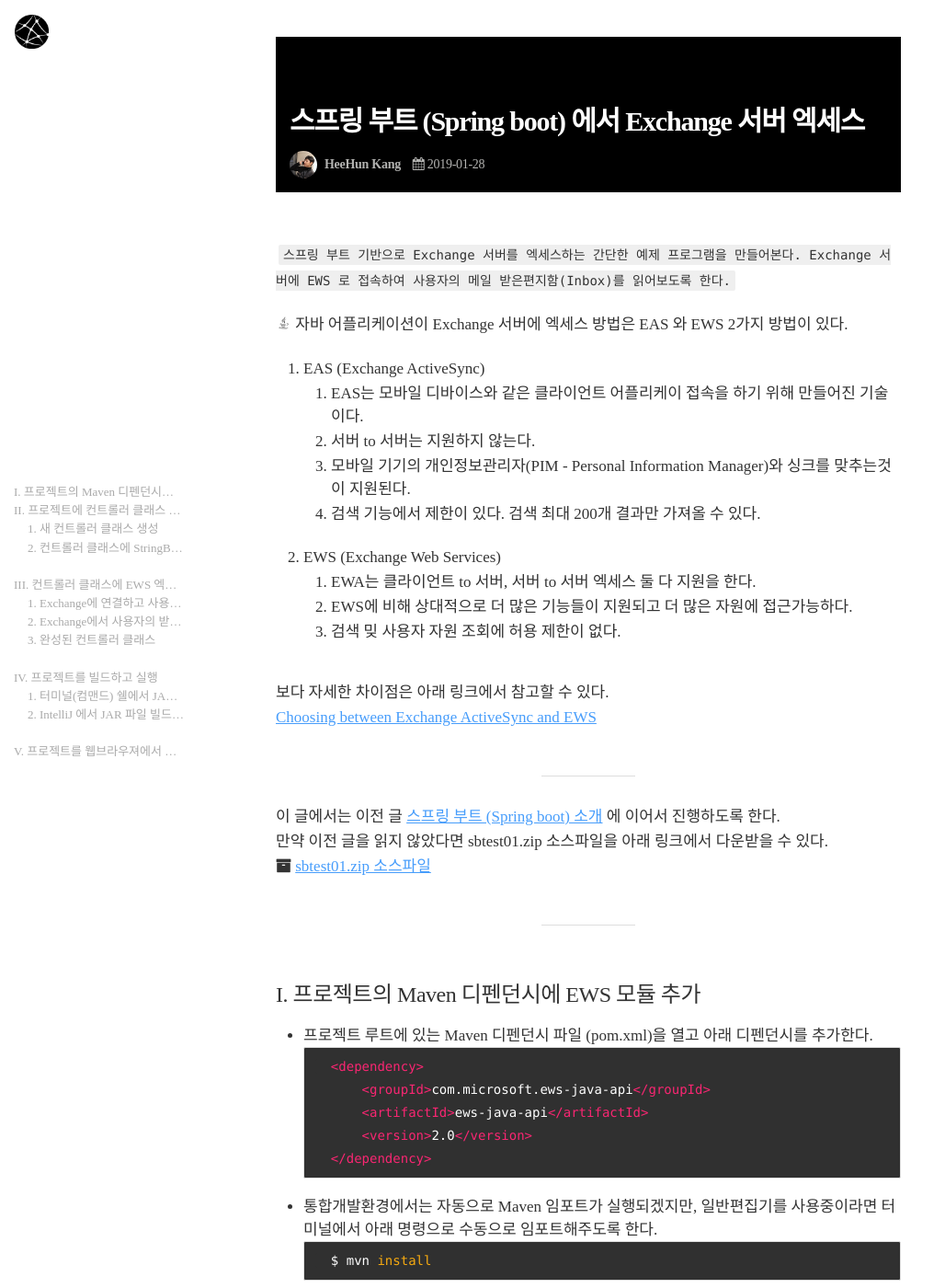
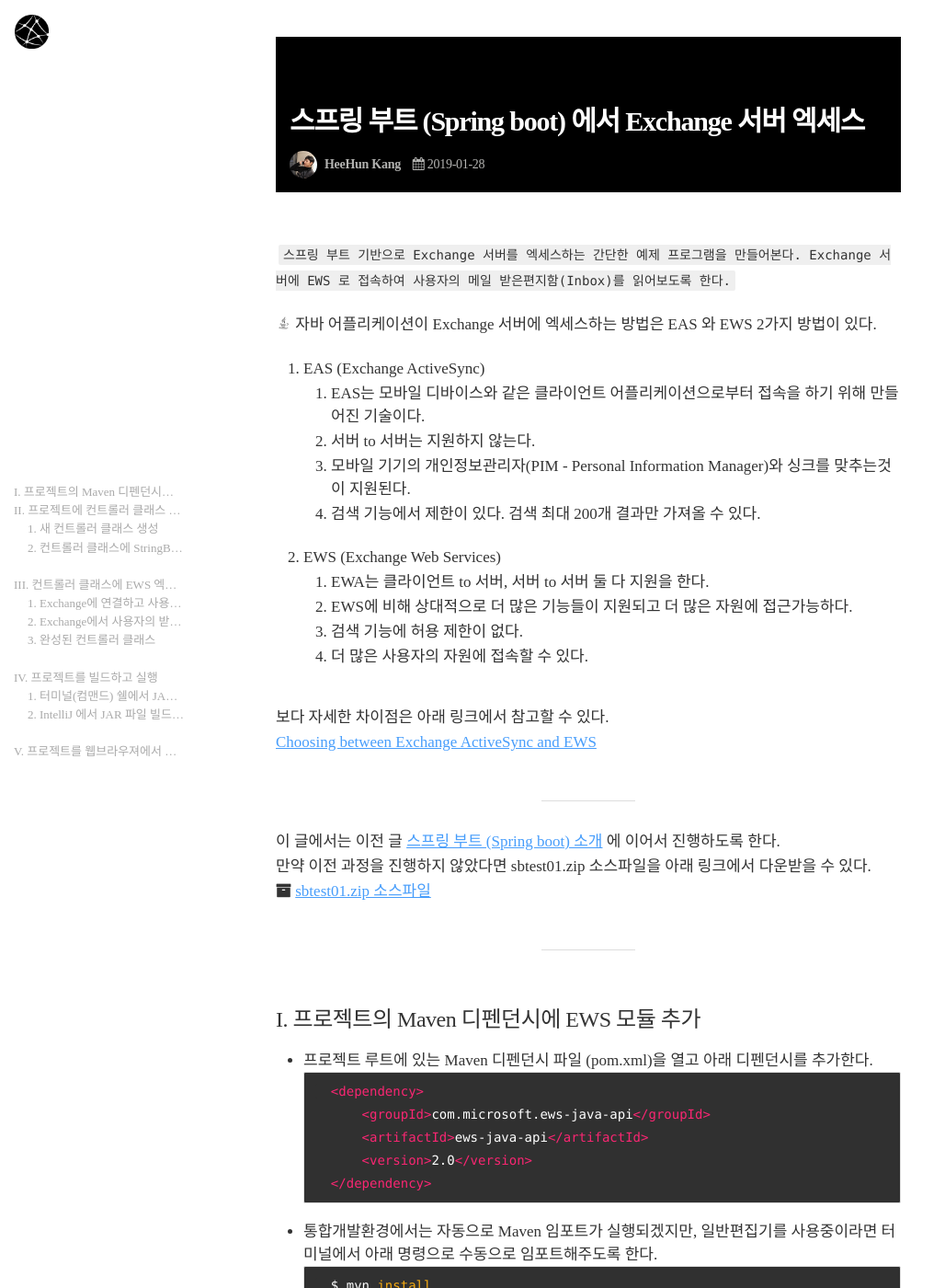
Before and after one commit to skypacific/skypacific.github.io, a Jekyll site: the page built from _posts/2019-01-28-kang.heehun@exchange-spring-boot.md, in a window 1280 px wide and 1400 px high. Shown: the whole window at 92% size, without its empty margins (0-1028 px from the left). Built offline with Jekyll 4.4.1, drawn with Linux system fonts in a browser that asks for light colours; nearby versions of some CDN libraries; the table of contents is made by our own code.

Commit message:
modify post

```diff
--- a/_posts/2019-01-28-kang.heehun@exchange-spring-boot.md
+++ b/_posts/2019-01-28-kang.heehun@exchange-spring-boot.md
@@ -12,18 +12,19 @@
 `스프링 부트 기반으로 Exchange 서버를 엑세스하는 간단한 예제 프로그램을 만들어본다.
 Exchange 서버에 EWS 로 접속하여 사용자의 메일 받은편지함(Inbox)를 읽어보도록 한다.`
 
-<i class="nf nf-dev-java"></i> 자바 어플리케이션이 Exchange 서버에 엑세스 방법은 EAS 와 EWS 2가지 방법이 있다.
+<i class="nf nf-dev-java"></i> 자바 어플리케이션이 Exchange 서버에 엑세스하는 방법은 EAS 와 EWS 2가지 방법이 있다.
 
 1. EAS (Exchange ActiveSync)
-+ EAS는 모바일 디바이스와 같은 클라이언트 어플리케이 접속을 하기 위해 만들어진 기술이다.
-+ 서버 to 서버는 지원하지 않는다.
-+ 모바일 기기의 개인정보관리자(PIM - Personal Information Manager)와 싱크를 맞추는것이 지원된다.
-+ 검색 기능에서 제한이 있다. 검색 최대 200개 결과만 가져올 수 있다.
+* EAS는 모바일 디바이스와 같은 클라이언트 어플리케이션으로부터 접속을 하기 위해 만들어진 기술이다.
+* 서버 to 서버는 지원하지 않는다.
+* 모바일 기기의 개인정보관리자(PIM - Personal Information Manager)와 싱크를 맞추는것이 지원된다.
+* 검색 기능에서 제한이 있다. 검색 최대 200개 결과만 가져올 수 있다.
 
 2. EWS (Exchange Web Services)
-+ EWA는 클라이언트 to 서버, 서버 to 서버 엑세스 둘 다 지원을 한다.
-+ EWS에 비해 상대적으로 더 많은 기능들이 지원되고 더 많은 자원에 접근가능하다.
-+ 검색 밎 사용자 자원 조회에 허용 제한이 없다.
+* EWA는 클라이언트 to 서버, 서버 to 서버 둘 다 지원을 한다.
+* EWS에 비해 상대적으로 더 많은 기능들이 지원되고 더 많은 자원에 접근가능하다.
+* 검색 기능에 허용 제한이 없다.
+* 더 많은 사용자의 자원에 접속할 수 있다.
 
 보다 자세한 차이점은 아래 링크에서 참고할 수 있다.
 [Choosing between Exchange ActiveSync and EWS](https://docs.microsoft.com/en-us/previous-versions/office/developer/exchange-server-interoperability-guidance/dn144954(v%3Dexchg.140)){:target="_blank"}
@@ -31,7 +32,7 @@
 ***
 
 이 글에서는 이전 글 [스프링 부트 (Spring boot) 소개]({% post_url 2019-01-25-kang.heehun@introduce-spring-boot %}) 에 이어서 진행하도록 한다.
-만약 이전 글을 읽지 않았다면 sbtest01.zip 소스파일을 아래 링크에서 다운받을 수 있다.
+만약 이전 과정을 진행하지 않았다면 sbtest01.zip 소스파일을 아래 링크에서 다운받을 수 있다.
 <i class="nf nf-fa-archive"></i> [sbtest01.zip 소스파일]({{ "/assets/download/sbtest01.zip" | absolute_url }})
 
 ***
```
Also changed, not shown: _posts/2019-01-24-kang.heehun@dev-env-setting.md (+3 -3 lines), 12 other files.
